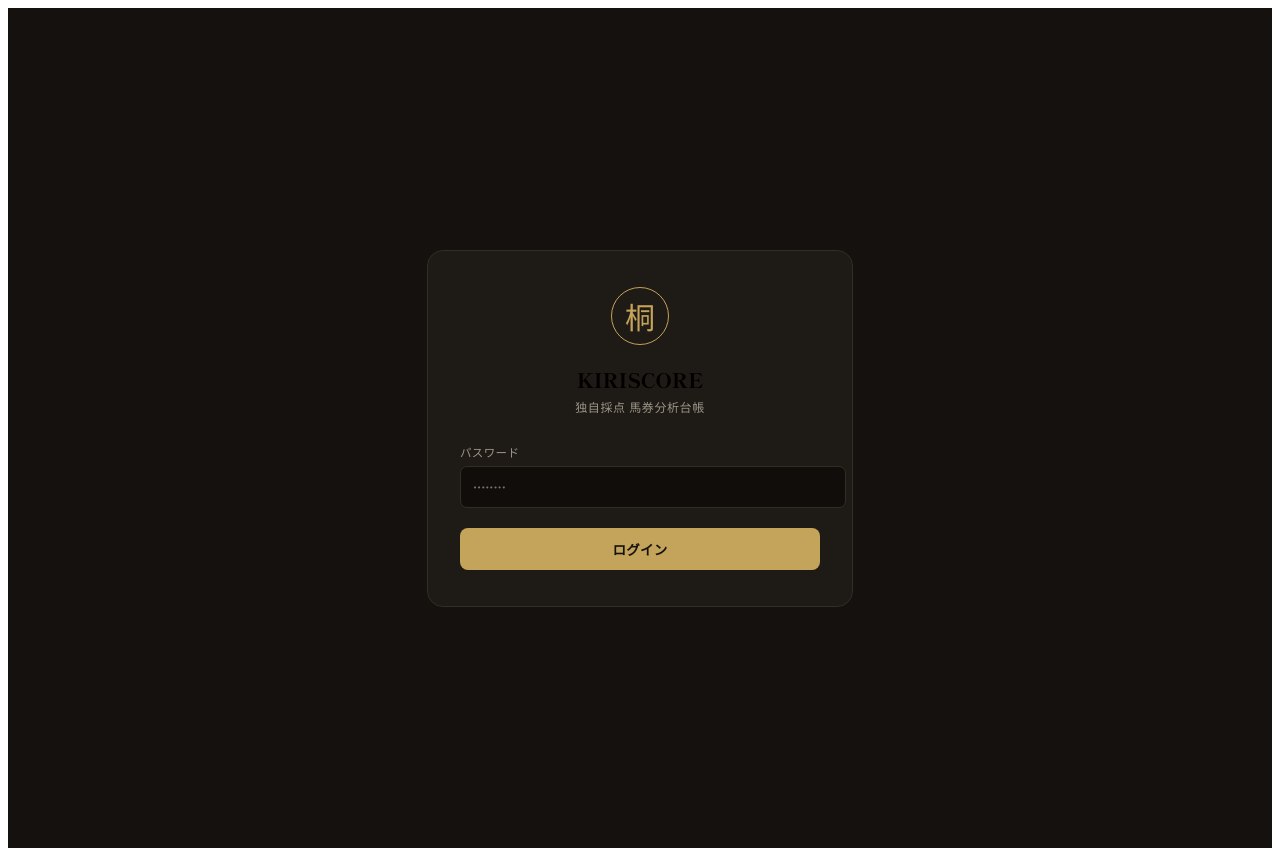
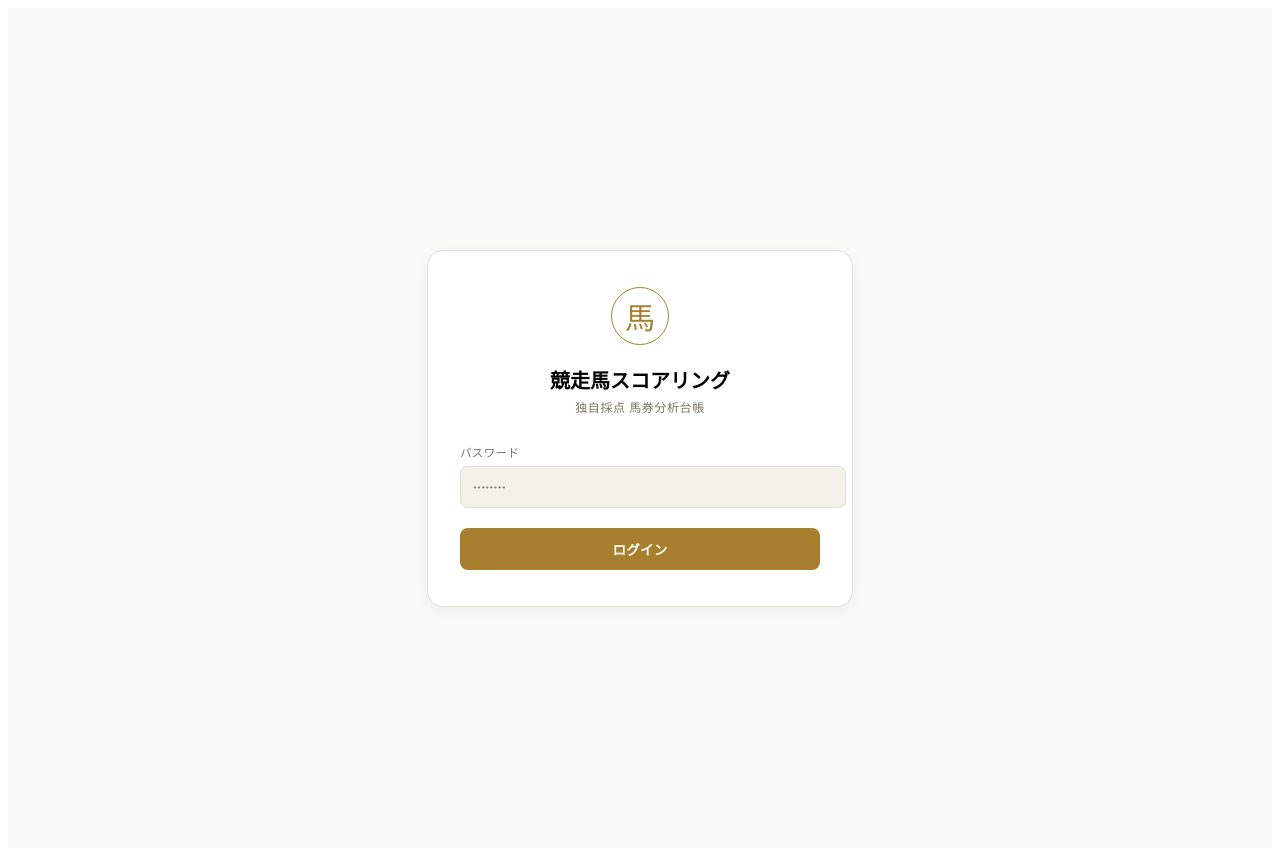
Before and after one commit to kazu14aki-crypto/keibaApp, a React (Vite) app in the folder frontend/: page /login in a window 1280 px wide. Built offline with nearby package versions, Linux system fonts and the light colour scheme; no server answers; the HTML template or start-up script is replaced by a standard one.

Commit message:
ライトテーマ化・サイト名変更

```diff
--- a/frontend/index.html
+++ b/frontend/index.html
@@ -4,7 +4,7 @@
     <meta charset="UTF-8" />
     <meta name="viewport" content="width=device-width, initial-scale=1.0" />
     <meta name="robots" content="noindex, nofollow" />
-    <title>KiriScore — 独自採点 馬券分析台帳</title>
+    <title>競走馬スコアリング — 独自採点 馬券分析台帳</title>
     <link rel="preconnect" href="https://fonts.googleapis.com">
     <link href="https://fonts.googleapis.com/css2?family=Shippori+Mincho:wght@500;700;800&family=Zen+Kaku+Gothic+New:wght@400;500;700;900&family=JetBrains+Mono:wght@400;500;700&display=swap" rel="stylesheet">
   </head>
--- a/frontend/src/components/Layout.jsx
+++ b/frontend/src/components/Layout.jsx
@@ -16,9 +16,9 @@ export default function Layout({ children }) {
       <header style={styles.header}>
         <div style={styles.headerInner}>
           <div style={styles.brand} onClick={() => navigate('/')}>
-            <span style={styles.brandMark}>桐</span>
+            <span style={styles.brandMark}>馬</span>
             <div>
-              <div style={styles.brandTitle}>KIRI<span style={{ color: '#c4a35a' }}>SCORE</span></div>
+              <div style={styles.brandTitle}>競走馬スコアリング</div>
               <div style={styles.brandSub}>独自採点 馬券分析台帳</div>
             </div>
           </div>
--- a/frontend/src/pages/LoginPage.jsx
+++ b/frontend/src/pages/LoginPage.jsx
@@ -29,8 +29,8 @@ export default function LoginPage() {
   return (
     <div style={styles.loginWrap}>
       <div style={styles.loginCard}>
-        <div style={styles.loginMark}>桐</div>
-        <div style={styles.loginTitle}>KIRISCORE</div>
+        <div style={styles.loginMark}>馬</div>
+        <div style={styles.loginTitle}>競走馬スコアリング</div>
         <div style={styles.loginSub}>独自採点 馬券分析台帳</div>
         <form onSubmit={submit}>
           <label style={styles.fieldLabel}>パスワード</label>
--- a/frontend/src/styles.js
+++ b/frontend/src/styles.js
@@ -3,14 +3,14 @@ export const FONT_BODY = "'Zen Kaku Gothic New', sans-serif";
 export const FONT_MONO = "'JetBrains Mono', monospace";
 
 export const colors = {
-  bg: '#14110f',
-  bgAlt: '#1a1713',
-  card: '#1e1a15',
-  cardBorder: '#332d23',
-  ink: '#e8e3d8',
-  inkDim: '#9c9588',
-  gold: '#c4a35a',
-  goldSoft: '#c4a35a22',
+  bg: '#fafaf7',
+  bgAlt: '#f1f0ea',
+  card: '#ffffff',
+  cardBorder: '#e3e0d6',
+  ink: '#2a2620',
+  inkDim: '#7a7468',
+  gold: '#a87f2e',
+  goldSoft: '#a87f2e1a',
   red: '#b3493f',
   green: '#3f7a52',
 };
@@ -22,7 +22,7 @@ export const styles = {
   loadingMark: { fontFamily: FONT_DISPLAY, fontSize: 36, color: colors.gold, marginBottom: 8 },
   loadingText: { fontSize: 13, letterSpacing: '0.05em' },
 
-  header: { borderBottom: `1px solid ${colors.cardBorder}`, position: 'sticky', top: 0, background: 'rgba(20,17,15,0.92)', backdropFilter: 'blur(8px)', zIndex: 10 },
+  header: { borderBottom: `1px solid ${colors.cardBorder}`, position: 'sticky', top: 0, background: 'rgba(250,250,247,0.92)', backdropFilter: 'blur(8px)', zIndex: 10 },
   headerInner: { maxWidth: 980, margin: '0 auto', padding: '16px 20px', display: 'flex', alignItems: 'center', justifyContent: 'space-between', flexWrap: 'wrap', gap: 12 },
   brand: { display: 'flex', alignItems: 'center', gap: 12, cursor: 'pointer' },
   brandMark: { fontFamily: FONT_DISPLAY, fontSize: 26, width: 40, height: 40, display: 'flex', alignItems: 'center', justifyContent: 'center', border: `1px solid ${colors.gold}`, borderRadius: '50%', color: colors.gold, flexShrink: 0 },
@@ -30,7 +30,7 @@ export const styles = {
   brandSub: { fontSize: 11, color: colors.inkDim, letterSpacing: '0.08em', marginTop: 2 },
   nav: { display: 'flex', gap: 4, background: colors.bgAlt, padding: 4, borderRadius: 10, border: `1px solid ${colors.cardBorder}`, flexWrap: 'wrap' },
   navBtn: { background: 'none', border: 'none', color: colors.inkDim, padding: '8px 16px', borderRadius: 7, cursor: 'pointer', fontSize: 13, fontWeight: 500 },
-  navBtnActive: { background: colors.gold, color: '#14110f', fontWeight: 700 },
+  navBtnActive: { background: colors.gold, color: '#ffffff', fontWeight: 700 },
   logoutBtn: { background: 'none', border: `1px solid ${colors.cardBorder}`, color: colors.inkDim, padding: '8px 14px', borderRadius: 8, cursor: 'pointer', fontSize: 12 },
 
   main: { maxWidth: 980, margin: '0 auto', padding: '32px 20px' },
@@ -40,25 +40,25 @@ export const styles = {
   h2: { fontFamily: FONT_DISPLAY, fontSize: 20, fontWeight: 700, margin: '0 0 12px' },
   lead: { color: colors.inkDim, fontSize: 14, margin: 0 },
 
-  primaryBtn: { background: colors.gold, color: '#14110f', border: 'none', padding: '11px 22px', borderRadius: 8, fontWeight: 700, fontSize: 13.5, cursor: 'pointer', letterSpacing: '0.02em' },
+  primaryBtn: { background: colors.gold, color: '#ffffff', border: 'none', padding: '11px 22px', borderRadius: 8, fontWeight: 700, fontSize: 13.5, cursor: 'pointer', letterSpacing: '0.02em' },
   ghostBtn: { background: 'transparent', color: colors.gold, border: `1px solid ${colors.gold}55`, padding: '8px 16px', borderRadius: 8, fontWeight: 600, fontSize: 12.5, cursor: 'pointer' },
   backBtn: { background: 'none', border: 'none', color: colors.inkDim, fontSize: 13, cursor: 'pointer', marginBottom: 18, padding: '4px 0' },
 
-  card: { background: colors.card, border: `1px solid ${colors.cardBorder}`, borderRadius: 14, padding: 24, marginBottom: 20 },
+  card: { background: colors.card, border: `1px solid ${colors.cardBorder}`, borderRadius: 14, padding: 24, marginBottom: 20, boxShadow: '0 1px 3px rgba(42,38,32,0.04)' },
   cardTitle: { fontFamily: FONT_DISPLAY, fontSize: 16, fontWeight: 700, margin: '0 0 4px' },
   dim: { color: colors.inkDim, fontSize: 12.5, marginTop: 4, marginBottom: 14 },
-  errorText: { color: '#e89b92', fontSize: 12.5, marginTop: 8 },
+  errorText: { color: '#a13f35', fontSize: 12.5, marginTop: 8 },
 
   formGrid: { display: 'grid', gridTemplateColumns: 'repeat(auto-fit, minmax(140px, 1fr))', gap: 16 },
   fieldLabel: { display: 'block', fontSize: 11.5, color: colors.inkDim, marginBottom: 6, letterSpacing: '0.03em' },
-  input: { width: '100%', background: '#100d0a', border: `1px solid ${colors.cardBorder}`, color: colors.ink, padding: '10px 12px', borderRadius: 7, fontSize: 13.5, fontFamily: FONT_BODY, outline: 'none' },
+  input: { width: '100%', background: '#f3f1ea', border: `1px solid ${colors.cardBorder}`, color: colors.ink, padding: '10px 12px', borderRadius: 7, fontSize: 13.5, fontFamily: FONT_BODY, outline: 'none' },
 
   raceGrid: { display: 'grid', gridTemplateColumns: 'repeat(auto-fill, minmax(260px, 1fr))', gap: 16 },
-  raceCard: { position: 'relative', background: colors.card, border: `1px solid ${colors.cardBorder}`, borderRadius: 14, overflow: 'hidden' },
+  raceCard: { position: 'relative', background: colors.card, border: `1px solid ${colors.cardBorder}`, borderRadius: 14, overflow: 'hidden', boxShadow: '0 1px 3px rgba(42,38,32,0.04)' },
   raceCardTop: { padding: '20px 20px 16px', cursor: 'pointer' },
   raceCardHead: { display: 'flex', justifyContent: 'space-between', alignItems: 'center', marginBottom: 10, gap: 8 },
   gradeTag: { background: colors.goldSoft, color: colors.gold, fontSize: 10.5, fontWeight: 700, padding: '3px 8px', borderRadius: 5, letterSpacing: '0.05em', whiteSpace: 'nowrap' },
-  todayTag: { background: '#3f7a5233', color: '#7fd99b', fontSize: 10.5, fontWeight: 700, padding: '3px 8px', borderRadius: 5, letterSpacing: '0.05em', whiteSpace: 'nowrap' },
+  todayTag: { background: '#3f7a521a', color: '#2c6b3f', fontSize: 10.5, fontWeight: 700, padding: '3px 8px', borderRadius: 5, letterSpacing: '0.05em', whiteSpace: 'nowrap' },
   raceDate: { fontSize: 11, color: colors.inkDim, fontFamily: FONT_MONO },
   raceCardTitle: { fontFamily: FONT_DISPLAY, fontSize: 19, fontWeight: 700, margin: '0 0 8px' },
   raceCardMeta: { fontSize: 12.5, color: colors.inkDim },
@@ -83,13 +83,13 @@ export const styles = {
   wakuChip: { display: 'inline-flex', alignItems: 'center', justifyContent: 'center', width: 26, height: 26, borderRadius: '50%', fontSize: 12, fontWeight: 700 },
   scoreWrap: { display: 'flex', flexDirection: 'column', alignItems: 'center', gap: 4 },
   scoreNum: { fontFamily: FONT_MONO, fontWeight: 700, fontSize: 14 },
-  scoreBarTrack: { width: 56, height: 4, background: '#2a2620', borderRadius: 2, overflow: 'hidden' },
+  scoreBarTrack: { width: 56, height: 4, background: '#e8e5da', borderRadius: 2, overflow: 'hidden' },
   scoreBarFill: { height: '100%', background: colors.gold },
 
   horseDetail: { padding: '4px 14px 24px', minWidth: 760 },
   detailGrid: { display: 'grid', gridTemplateColumns: 'repeat(auto-fit, minmax(150px, 1fr))', gap: 14, marginBottom: 20 },
 
-  factorSection: { background: '#100d0a', border: `1px solid ${colors.cardBorder}`, borderRadius: 10, padding: 18, marginBottom: 16 },
+  factorSection: { background: '#f3f1ea', border: `1px solid ${colors.cardBorder}`, borderRadius: 10, padding: 18, marginBottom: 16 },
   factorSectionTitle: { fontFamily: FONT_DISPLAY, fontSize: 13.5, fontWeight: 700, color: colors.gold, marginBottom: 14 },
   factorRow: { display: 'flex', alignItems: 'center', gap: 14, marginBottom: 14 },
   factorLabelWrap: { width: 150, flexShrink: 0 },
@@ -113,22 +113,22 @@ export const styles = {
   barList: { display: 'flex', flexDirection: 'column', gap: 12 },
   barRow: { display: 'flex', alignItems: 'center', gap: 12 },
   barLabel: { width: 90, fontSize: 12.5, flexShrink: 0 },
-  barTrack: { flex: 1, height: 8, background: '#100d0a', borderRadius: 4, overflow: 'hidden' },
+  barTrack: { flex: 1, height: 8, background: '#f3f1ea', borderRadius: 4, overflow: 'hidden' },
   barFill: { height: '100%', background: colors.red, borderRadius: 4 },
   barValue: { width: 50, textAlign: 'right', fontSize: 11.5, fontFamily: FONT_MONO, color: colors.inkDim, flexShrink: 0 },
 
-  toast: { position: 'fixed', bottom: 24, left: '50%', transform: 'translateX(-50%)', background: colors.gold, color: '#14110f', padding: '12px 22px', borderRadius: 10, fontSize: 13, fontWeight: 700, boxShadow: '0 8px 24px rgba(0,0,0,0.4)', zIndex: 50 },
+  toast: { position: 'fixed', bottom: 24, left: '50%', transform: 'translateX(-50%)', background: colors.gold, color: '#ffffff', padding: '12px 22px', borderRadius: 10, fontSize: 13, fontWeight: 700, boxShadow: '0 8px 24px rgba(0,0,0,0.15)', zIndex: 50 },
 
   // --- ログイン画面専用 ---
   loginWrap: { minHeight: '100vh', display: 'flex', alignItems: 'center', justifyContent: 'center', background: colors.bg, padding: 20 },
-  loginCard: { width: '100%', maxWidth: 360, background: colors.card, border: `1px solid ${colors.cardBorder}`, borderRadius: 16, padding: '36px 32px' },
+  loginCard: { width: '100%', maxWidth: 360, background: colors.card, border: `1px solid ${colors.cardBorder}`, borderRadius: 16, padding: '36px 32px', boxShadow: '0 4px 16px rgba(42,38,32,0.06)' },
   loginMark: { fontFamily: FONT_DISPLAY, fontSize: 30, width: 56, height: 56, display: 'flex', alignItems: 'center', justifyContent: 'center', border: `1px solid ${colors.gold}`, borderRadius: '50%', color: colors.gold, margin: '0 auto 20px' },
   loginTitle: { fontFamily: FONT_DISPLAY, fontWeight: 800, fontSize: 20, textAlign: 'center', marginBottom: 4 },
   loginSub: { fontSize: 12, color: colors.inkDim, textAlign: 'center', marginBottom: 28, letterSpacing: '0.05em' },
 
   // --- 検索 ---
   searchBox: { display: 'flex', gap: 10, marginBottom: 24 },
-  searchInput: { flex: 1, background: '#100d0a', border: `1px solid ${colors.cardBorder}`, color: colors.ink, padding: '12px 16px', borderRadius: 9, fontSize: 14, fontFamily: FONT_BODY, outline: 'none' },
+  searchInput: { flex: 1, background: '#f3f1ea', border: `1px solid ${colors.cardBorder}`, color: colors.ink, padding: '12px 16px', borderRadius: 9, fontSize: 14, fontFamily: FONT_BODY, outline: 'none' },
   searchResultCard: { background: colors.card, border: `1px solid ${colors.cardBorder}`, borderRadius: 12, padding: '16px 18px', marginBottom: 10, cursor: 'pointer', display: 'flex', justifyContent: 'space-between', alignItems: 'center', flexWrap: 'wrap', gap: 10 },
   searchResultName: { fontWeight: 700, fontSize: 14.5 },
   searchResultMeta: { fontSize: 12, color: colors.inkDim, marginTop: 3 },
```
Also changed, not shown: 1 other file (tests, documents, lock files or other folders).
